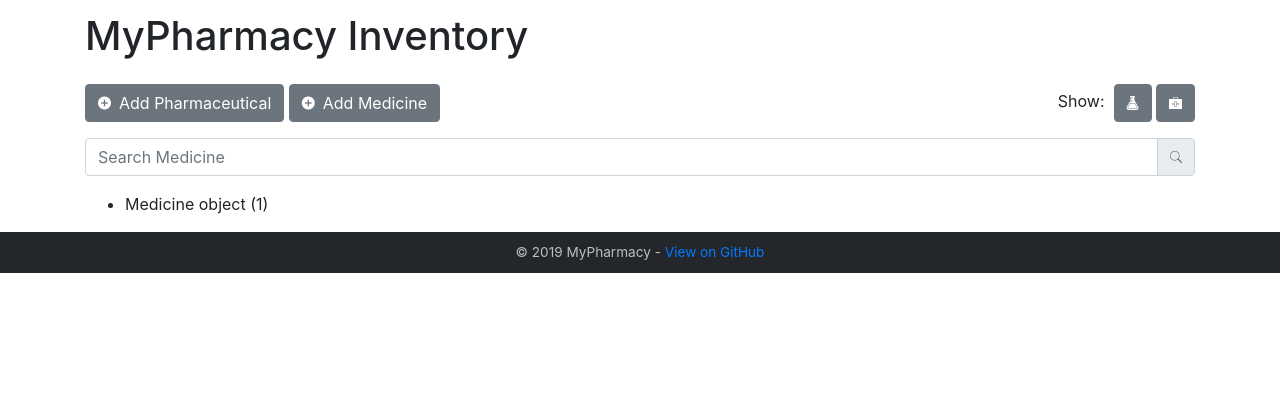
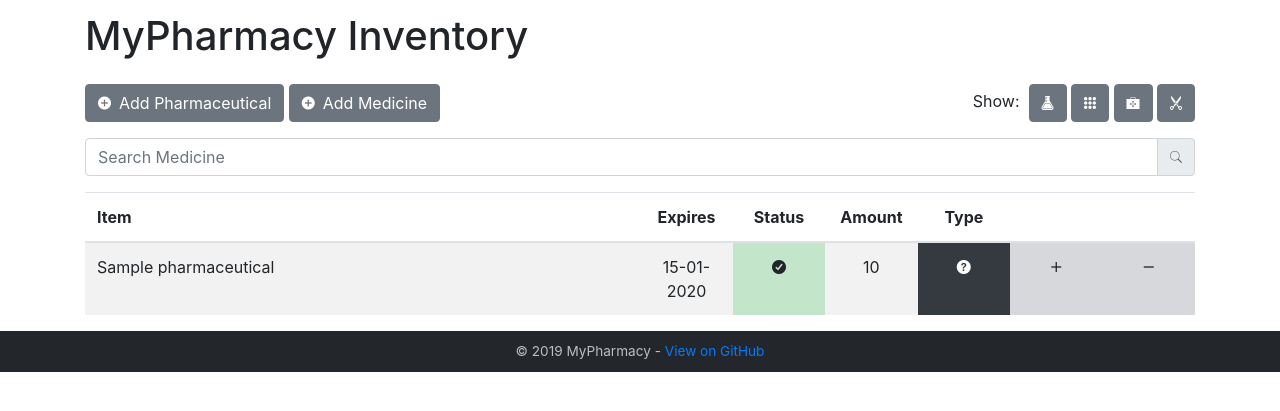
Before and after one commit to skylarkbe/pharmacy, a Django app: template inventory/templates/inventory/index.html in a window 1280 px wide. Shown: the top 411 px of the page. Run offline with Django 3.2, Linux system fonts and the light colour scheme; the template is opened without the code that fills it: values that come from a table or form of the project are taken from there, others are empty; tables that the repository leaves empty hold one stand-in row (values such as "Sample post"); some libraries are stand-ins or nearby versions; some web fonts are replaced.

Commit message:
Add Bandage and Tool types ; update Frontend UI
Signed-off-by: romain.vanderkeilen <t4MJeDc7yJjKinhwhvcJ>

```diff
--- a/inventory/models.py
+++ b/inventory/models.py
@@ -18,6 +18,7 @@ class Pharmaceutical(models.Model):
 class Medicine(models.Model):
     objects = InheritanceManager()
     type = models.ForeignKey(Pharmaceutical, on_delete=models.CASCADE)
+    amount = models.PositiveIntegerField(default=0)
     insertDate = models.DateField(auto_now_add=True)
     expirationDate = models.DateField()
 
@@ -40,6 +41,16 @@ class Pill(Medicine):
         verbose_name_plural = "Pills"
 
 
+class Bandage(Medicine):
+    openedDate = models.DateField(null=True, blank=True)
+
+    def __str___(self):
+        return "(ID:" + self.id.__str__() + ") " + self.type.__str__() + " Exp.: " + self.expirationDate.__str__()
+
+    class Meta:
+        verbose_name_plural = "Bandages"
+
+
 class Syrup(Medicine):
     openedDate = models.DateField(null=True, blank=True)
     validity = models.IntegerField()
@@ -58,3 +69,19 @@ class Syrup(Medicine):
 
     class Meta:
         verbose_name_plural = "Syrups"
+
+
+class Tool(Medicine):
+    is_sterile = models.BooleanField(default=False)
+    openedDate = models.DateField(null=True, blank=True)
+
+    def is_medicine_expired(self):
+        # Tool never expires
+        return False
+    is_medicine_expired.boolean = True
+
+    def __str___(self):
+        return "(ID:" + self.id.__str__() + ") " + self.type.__str__()
+
+    class Meta:
+        verbose_name_plural = "Tools"
--- a/inventory/templates/core/header_actions_and_filters.html
+++ b/inventory/templates/core/header_actions_and_filters.html
@@ -8,7 +8,9 @@
         <div class="col text-right">
             {% trans "Show" %}&colon;&nbsp;
             <span title="{% trans "Syrup" %}" ><button type="button" class="btn btn-secondary"><i class="ion-ios-flask"></i></button></span>
-            <span title="{% trans "Pill" %}" ><button type="button" class="btn btn-secondary"><i class="ion-ios-medkit"></i></button></span>
+            <span title="{% trans "Pill" %}" ><button type="button" class="btn btn-secondary"><i class="ion-ios-keypad"></i></button></span>
+            <span title="{% trans "Bandage" %}" ><button type="button" class="btn btn-secondary"><i class="ion-ios-medkit"></i></button></span>
+            <span title="{% trans "Tool" %}" ><button type="button" class="btn btn-secondary"><i class="ion-scissors"></i></button></span>
         </div>
     </div>
 </div>
--- a/inventory/templates/inventory/index.html
+++ b/inventory/templates/inventory/index.html
@@ -1,4 +1,6 @@
 {% extends "public/global.html" %}
+{% load i18n %}
+{% load model_name %}
 
 {% block header %}
     {% include "core/header_actions_and_filters.html" %}
@@ -7,12 +9,44 @@
 
 {% block content %}
     <div class="container">
-    {% if all_medicines %}
-        <ul>
-            {% for medicine in all_medicines %}
-            <li>{{ medicine }}</li>
-            {% endfor %}
-        </ul>
+    {% if all_stock %}
+        <table class="table table-striped">
+            <thead>
+                <tr>
+                    <th scope="col">{% trans "Item" %}</th>
+                    <th class="text-center" scope="col" style="width: 8.33%">{% trans "Expires" %}</th>
+                    <th class="text-center" scope="col" style="width: 8.33%">{% trans "Status" %}</th>
+                    <th class="text-center" scope="col" style="width: 8.33%">{% trans "Amount" %}</th>
+                    <th class="text-center" scope="col" style="width: 8.33%">{% trans "Type" %}</th>
+                    <th class="text-center" scope="col" style="width: 8.33%"></th>
+                    <th class="text-center" scope="col" style="width: 8.33%"></th>
+                </tr>
+            </thead>
+            <tbody>
+                {% for stock in all_stock %}
+                    <tr>
+                        <td>{{ stock.type.name }}</td>
+                        <td class="text-center">
+                            {{ stock.expirationDate | date:"d-m-Y" }}
+                        </td>
+                        {% if stock.is_expired %}
+                            <td class="text-center table-danger"><span title="{%  trans 'Expired !' %}"><i class="ion-close-circled" ></i></span></td>
+                        {% else %}
+                            <td class="text-center table-success"><span title="{%  trans 'Not expired' %}"><i class="ion-checkmark-circled" ></i></span></td>
+                        {% endif %}
+                        <td class="text-center">{{ stock.amount }}</td>
+                        <td class="text-center table-dark">
+                            <span title="{{ stock | to_class_name }}"><i class="{{ stock | get_icon_for_class }}"></i></span>
+                        <td class="text-center table-secondary">
+                            <i class="ion-android-add"></i>
+                        </td>
+                        <td class="text-center table-secondary">
+                            <i class="ion-android-remove"></i>
+                        </td>
+                    </tr>
+                {% endfor %}
+            </tbody>
+        </table>
     {% else %}
         <p>No medicine in the pharmacy</p>
     {% endif %}
--- a/inventory/templates/public/global.html
+++ b/inventory/templates/public/global.html
@@ -4,7 +4,7 @@
 <html>
     <head>
         <meta charset="UTF-8">
-        <title>{% trans "MyPharmacy Index" %}</title>
+        <title>&#128138; {% trans "MyPharmacy Index" %}</title>
         <link rel="stylesheet" type="text/css" href="{% static 'inventory/css/bootstrap.min.css' %}" />
         <link rel="stylesheet" type="text/css" href="{% static 'inventory/ionicons-2.0.1/css/ionicons.min.css' %}" />
         <link rel="stylesheet" type="text/css" href="{% static 'inventory/css/inventory.css' %}" />
--- /dev/null
+++ b/inventory/templatetags/model_name.py
@@ -0,0 +1,21 @@
+from django import template
+
+register = template.Library()
+
+
+@register.filter
+def to_class_name(value):
+    return value.__class__.__name__
+
+
+@register.filter
+def get_icon_for_class(value):
+    ion_mapping = {
+        "Pill": 'ion-ios-keypad',
+        "Tool": 'ion-scissors',
+        "Syrup" : 'ion-ios-flask',
+        "Bandage" : 'ion-ios-medkit',
+    }
+    if value.__class__.__name__ in ion_mapping :
+        return ion_mapping[value.__class__.__name__]
+    return 'ion-help-circled'
--- a/inventory/views.py
+++ b/inventory/views.py
@@ -5,8 +5,8 @@ from .models import Medicine
 
 
 def index(request):
-    all_medicines = Medicine.objects.all().select_subclasses()
-    context = {'all_medicines': all_medicines, }
+    all_stock = Medicine.objects.all().select_subclasses()
+    context = {'all_stock': all_stock, }
     return render(request, 'inventory/index.html', context)
 
 
```
Also changed, not shown: inventory/admin.py (+9 -0 lines), inventory/templatetags/__init__.py (added).
